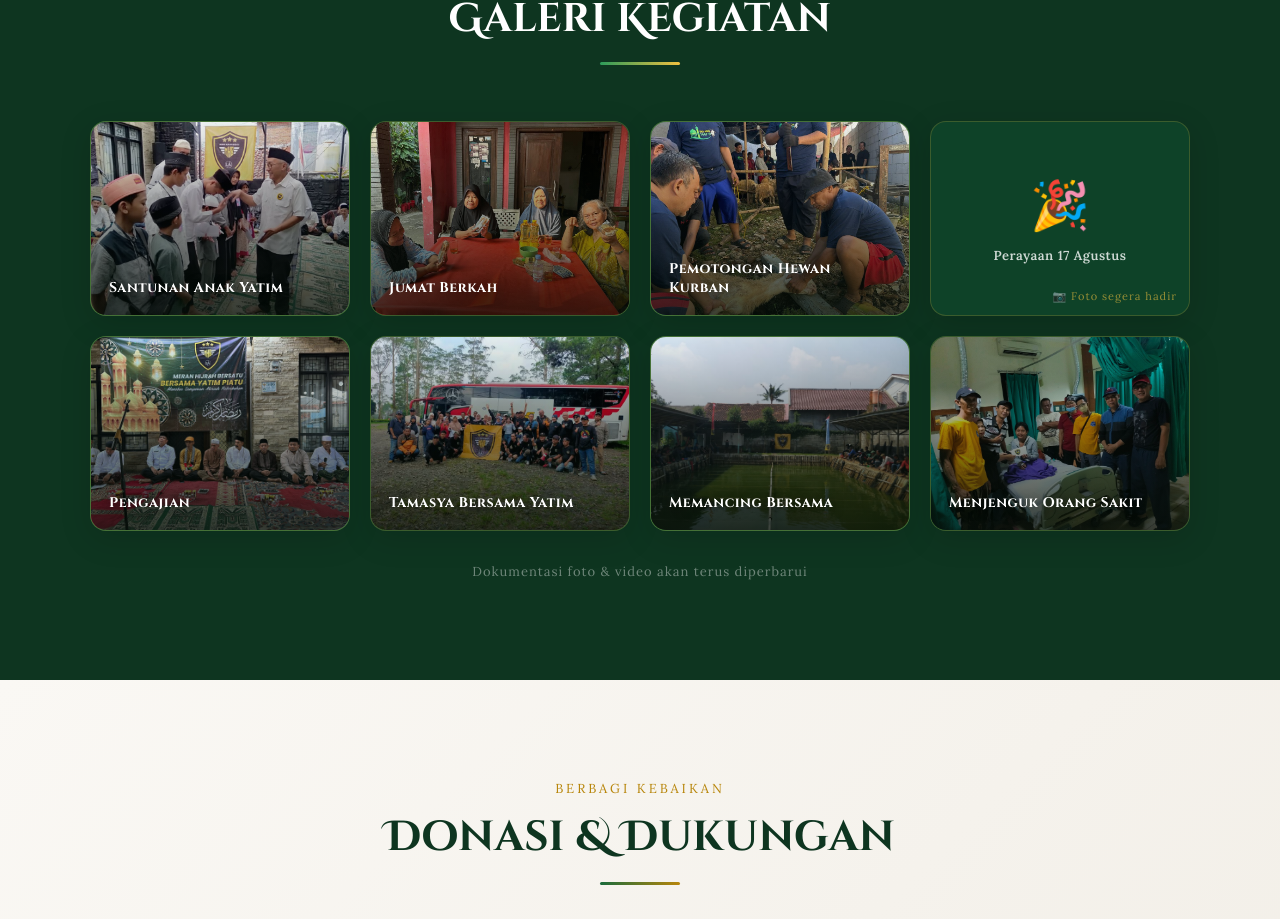
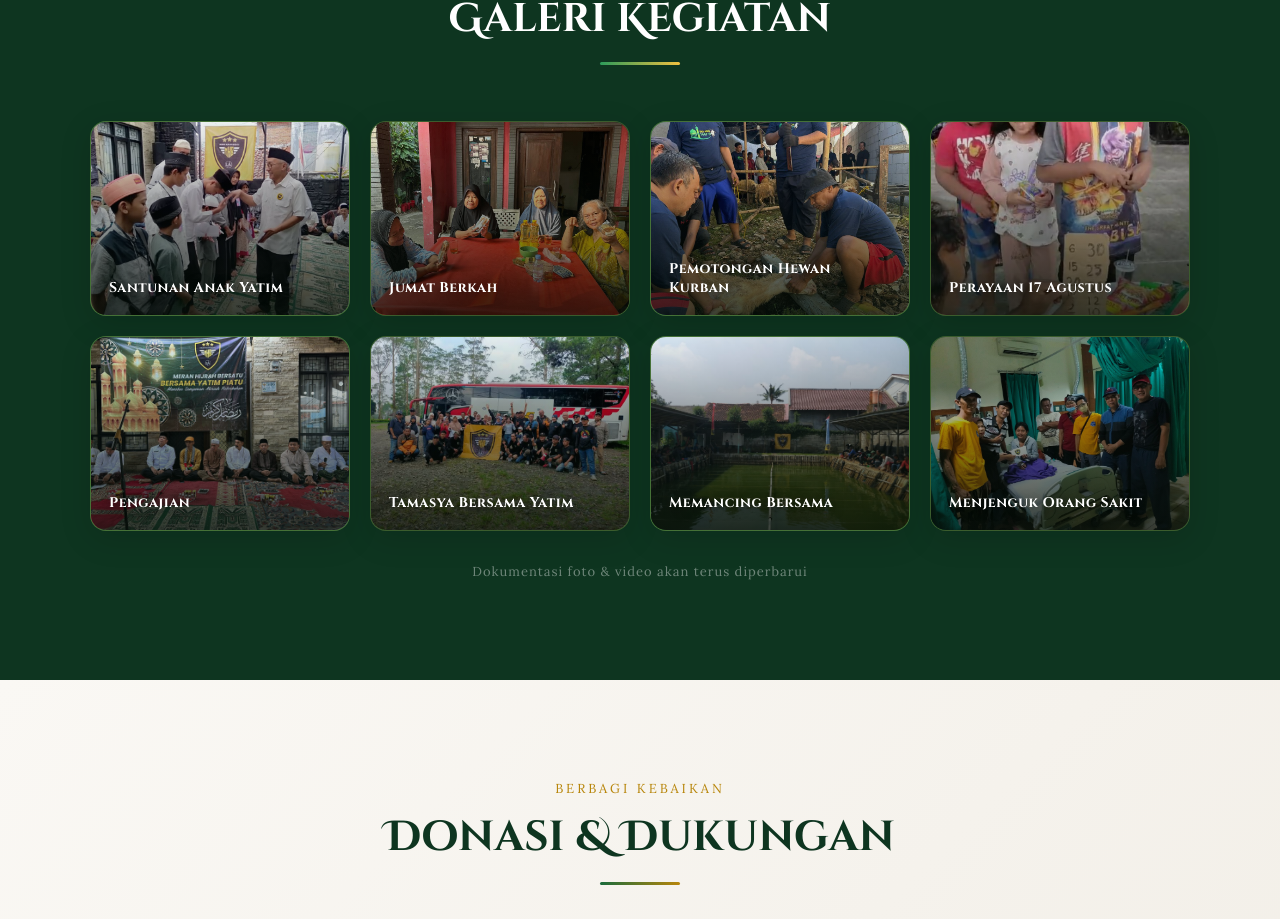
Before and after one commit to meranhijrahbersatula-cloud/mhb-website, a React (Vite) app: page / in a window 1280 px wide. Shown: the part 2920-3839 px from the top of the page. Built offline with nearby package versions, Linux system fonts and the light colour scheme.

Commit message:
Add Gallery 17an

```diff
--- a/src/App.jsx
+++ b/src/App.jsx
@@ -353,7 +353,7 @@ export default function App() {
               { label: "Santunan Anak Yatim", image: "/gallery/santunan-anak-yatim.jpg", icon: "🤲", bg: "#1a5c35" },
               { label: "Jumat Berkah", image: "/gallery/jumat-berkah.jpg", icon: "🕌", bg: "#0e4228" },
               { label: "Pemotongan Hewan Kurban", image: "/gallery/pemotongan-hewan-kurban.jpg", icon: "🐄", bg: "#1a5c35" },
-              { label: "Perayaan 17 Agustus", icon: "🎉", bg: "#0e4228" },
+              { label: "Perayaan 17 Agustus", image: "/gallery/perayaan-17-agustus.jpg", icon: "🎉", bg: "#0e4228" },
               { label: "Pengajian", image: "/gallery/Pengajian.jpg", icon: "📖", bg: "#1a5c35" },
               { label: "Tamasya Bersama Yatim", image: "/gallery/tamasya-bersama-yatim.jpg", icon: "🌴", bg: "#0e4228" },
               { label: "Memancing Bersama", image: "/gallery/memancing-bersama.jpg", icon: "🎣", bg: "#1a5c35" },
```
Also changed, not shown: public/gallery/perayaan-17-agustus.jpg (added).
